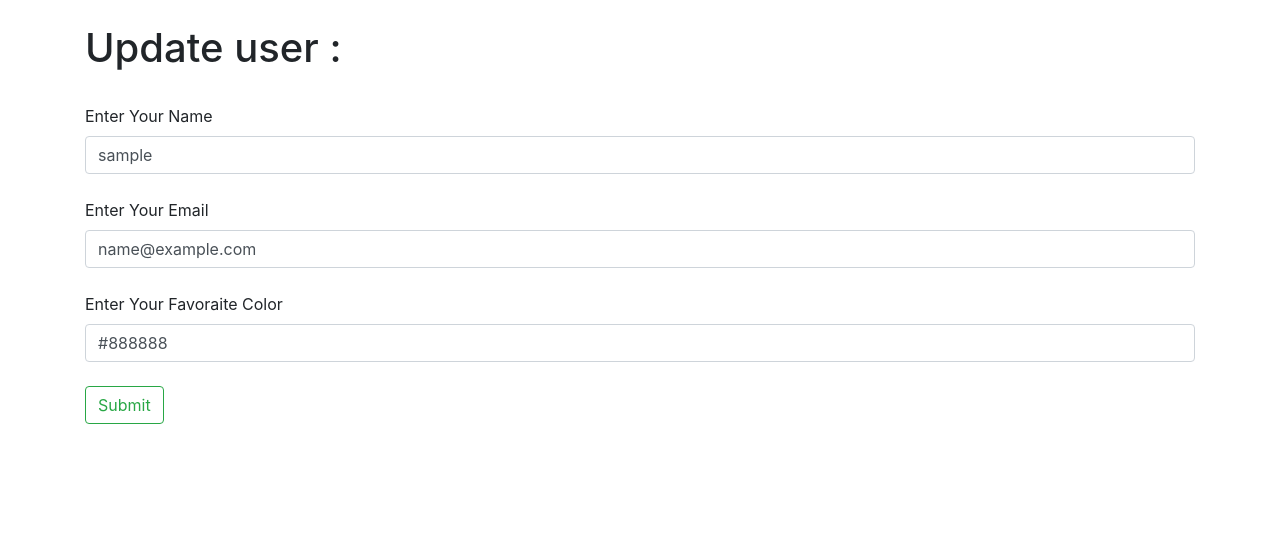
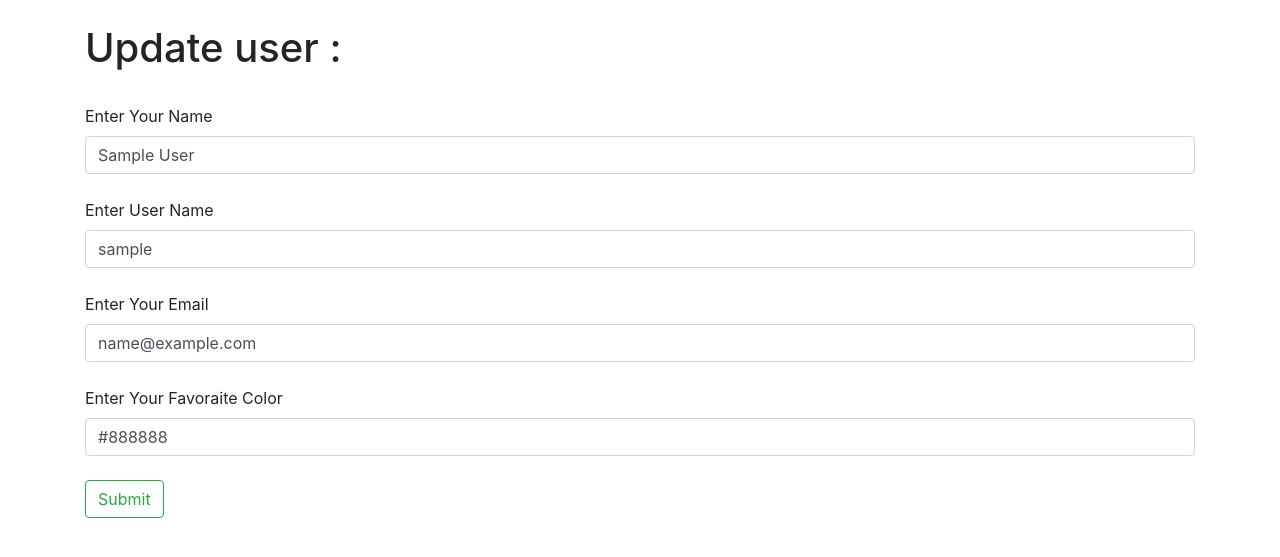
Before and after one commit to an90ass/Blog-Post-Manager, a Flask app: page /update/1 in a window 1280 px wide. Shown: the part 80-637 px from the top of the page. Run offline with Flask 3, Linux system fonts and the light colour scheme; a user stored in the database is signed in; tables that the repository leaves empty hold one stand-in row (values such as "Sample post"); some libraries are stand-ins or nearby versions.

Commit message:
Create One to Many Relationship
One user can have many posts
Posts can have one user

```diff
--- a/BlogPost/Databases.py
+++ b/BlogPost/Databases.py
@@ -32,7 +32,8 @@ def get_user_info(id):
     return user_info
 
 def update_user_in_db(form,user_info):
-    user_info.user_name = form.name.data
+    user_info.user_name = form.user_name.data
+    user_info.name = form.name.data
     user_info.email = form.email.data
     user_info.favorite_color = form.favorite_color.data
     db.session.commit()
@@ -44,8 +45,8 @@ def pw_to_chek_in_db(email):
     user = Users.query.filter_by(email=email).first()
     return user
 
-def add_post(form):
-     post = Posts(title = form.title.data,content=form.content.data,author=form.author.data,slug =form.slug.data)
+def add_post(form,poster):
+     post = Posts(title = form.title.data,content=form.content.data,poster_id=poster,slug =form.slug.data)
      try:
         # Add post data to the DataBase
         db.session.add(post)
@@ -64,7 +65,6 @@ def get_post(id):
 
 def update_post_in_db(form,post):
     post.title = form.title.data
-    post.author = form.author.data
     post.slug = form.slug.data
     post.content = form.content.data
     # Update db
--- a/BlogPost/Models.py
+++ b/BlogPost/Models.py
@@ -22,6 +22,9 @@ class Users(db.Model,UserMixin):
     date_added = db.Column(db.DateTime, default=datetime.utcnow)
     # Do some password stuff!
     password_hash = db.Column(db.String(512))
+    # User Can have many posts
+    posts = db.relationship('Posts',backref='poster')
+
     @property
     def password(self):
         raise AttributeError('password is not a readable attribute!')
@@ -41,6 +44,8 @@ class Posts(db.Model):
         id = db.Column(db.Integer,primary_key = True)
         title = db.Column(db.String(255))
         content = db.Column(db.Text)
-        author = db.Column(db.String(255))
+        # author = db.Column(db.String(255))
         date_posted = db.Column(db.DateTime, default=datetime.utcnow)  # Corrected typo here
         slug = db.Column(db.String(255))
+        # Foreign Key to link Users (refer to the primary key of the user)
+        poster_id = db.Column(db.Integer,db.ForeignKey('users.id'))
--- a/BlogPost/FlaskForms.py
+++ b/BlogPost/WebForms.py
@@ -9,7 +9,7 @@ class NamerForm(FlaskForm):
 
 class UserForm(FlaskForm):
     name = StringField("Enter Your Name",validators=[DataRequired()])
-    user_name = StringField("Enter The User Name",validators=[DataRequired()])
+    user_name = StringField("Enter User Name",validators=[DataRequired()])
     email= StringField("Enter Your Email",validators=[DataRequired()])
     favorite_color = StringField("Enter Your Favoraite Color")
     password_hash = PasswordField("Enter Your Password",validators=[DataRequired(),EqualTo('password_hash2',message='Passwords Must Match')])
@@ -24,7 +24,7 @@ class PasswordForm(FlaskForm):
 class PostForm(FlaskForm):
     title = StringField("Title",validators=[DataRequired()])
     content = StringField("Content",validators=[DataRequired()],widget=TextArea())
-    author = StringField("Author",validators=[DataRequired()])
+    author = StringField("Author")
     slug = StringField("Slug",validators=[DataRequired()])
     submit = SubmitField("Submit")
 
--- a/BlogPost/app.py
+++ b/BlogPost/app.py
@@ -1,6 +1,6 @@
 from flask import Flask, render_template, flash,request,redirect, url_for
 from Databases import add_user_to_db, delete_post_from_db, delete_user_from_db, get_all_users, get_all_posts, get_post, get_user_by_user_name, get_user_info, pw_to_chek_in_db, update_post_in_db, update_user_in_db,add_post
-from FlaskForms import LoginForm, NamerForm, PasswordForm, UserForm ,PostForm
+from WebForms import LoginForm, NamerForm, PasswordForm, UserForm ,PostForm
 from Models import db, migrate, login_manager
 from werkzeug.security import check_password_hash
 from datetime import date, datetime
@@ -73,6 +73,7 @@ def add_user():
 
 
 @app.route('/update/<int:id>',methods=['GET','POST'])
+@login_required
 def update_user(id):
     form = UserForm()
     user_info = get_user_info(id)
@@ -82,21 +83,24 @@ def update_user(id):
             update_user_in_db(form,user_info)
             # name = form.name.data =''
             flash("User updated successfully")
-            return render_template("update.html",
+            return render_template("update_user.html",
                                     form=form,
-                                   user_info=user_info)
+                                   user_info=user_info,
+                                   id=id)
             # our_users = get_all_users()
             # return render_template("add_user.html", form=form, name=name , our_users=our_users)
 
         except Exception as e:
             flash("Error ! ")
-            return render_template("update.html",
+            return render_template("update_user.html",
                                     form=form,
-                                   user_info=user_info)
+                                   user_info=user_info,
+                                   id=id)
     else:
-        return render_template("update.html",
+        return render_template("update_user.html",
                                     form=form,
-                                   user_info=user_info)
+                                   user_info=user_info,
+                                   id=id)
 @app.route('/delete/<int:id>')
 def delete_user(id):
     name = None
@@ -153,10 +157,12 @@ def get_current_date():
 
 # Add Post Page
 @app.route('/add-post', methods=['GET', 'POST'])
+@login_required
 def add_post_route():
     form = PostForm()
     if form.validate_on_submit():
-        add_post(form)
+        poster = current_user.id
+        add_post(form,poster)
         form.title.data = ''
         form.content.data = ''
         form.author.data = ''
@@ -176,6 +182,7 @@ def post(id):
     return render_template("post.html", post=post)
 
 @app.route('/posts/edit/<int:id>',methods=['GET','POST'])
+@login_required
 def update_post(id):
     form = PostForm()
     post = get_post(id)
@@ -187,7 +194,6 @@ def update_post(id):
         except Exception as e:
             print(e)
     form.title.data = post.title
-    form.author.data = post.author
     form.slug.data = post.slug
     form.content.data = post.content
     return render_template("update_post.html",form=form)
@@ -227,6 +233,30 @@ def login():
 @app.route('/dashboard',methods=['GET','POST'])
 @login_required
 def dashboard():
+    form = UserForm()
+    id = current_user.id
+    user_info = get_user_info(id)
+    print(user_info)
+    if request.method =="POST":
+        try:
+            update_user_in_db(form,user_info)
+            # name = form.name.data =''
+            flash("User updated successfully")
+            return render_template("dashboard.html",
+                                    form=form,
+                                   user_info=user_info)
+            # our_users = get_all_users()
+            # return render_template("add_user.html", form=form, name=name , our_users=our_users)
+
+        except Exception as e:
+            flash("Error ! ")
+            return render_template("dashboard.html",
+                                    form=form,
+                                   user_info=user_info)
+    else:
+        return render_template("dashboard.html",
+                                    form=form,
+                                   user_info=user_info)
     return render_template("dashboard.html")
 
 
--- a/BlogPost/templates/add_post.html
+++ b/BlogPost/templates/add_post.html
@@ -17,10 +17,7 @@
         {{ form.title.label(class="form-label") }}
         {{ form.title(class="form-control") }}
     </div>
-    <div class="form-group">
-        {{ form.author.label(class="form-label") }}
-        {{ form.author(class="form-control") }}
-    </div>
+
     <div class="form-group">
         {{ form.slug.label(class="form-label") }}
         {{ form.slug(class="form-control") }}
--- a/BlogPost/templates/post.html
+++ b/BlogPost/templates/post.html
@@ -18,7 +18,7 @@
         <div class="card mb-4 shadow-sm border-primary">
             <div class="card-body bg-light">
               <h5 class="card-title text-primary">  {{ post.title }}</h5>
-                <h6 class="card-subtitle mb-2 text-muted">By: {{ post.author }}</h6>
+                <h6 class="card-subtitle mb-2 text-muted">By: {{ post.poster.name }}</h6>
                 <p class="card-text">{{ post.content }}</p>
                 <p class="card-text">
                     <small class="text-muted">{{ post.date_posted.strftime('%Y-%m-%d %H:%M:%S') }}</small>
--- a/BlogPost/templates/posts.html
+++ b/BlogPost/templates/posts.html
@@ -21,7 +21,7 @@
                 <h5 class="card-title text-primary">
                     <a href="{{ url_for('post', id=post.id) }}">{{ post.title }}</a>
                 </h5>
-                <h6 class="card-subtitle mb-2 text-muted">By: {{ post.author }}</h6>
+                <h6 class="card-subtitle mb-2 text-muted">By: {{ post.poster.name }}</h6>
                 <p class="card-text">{{ post.content }}</p>
                 <p class="card-text">
                     <small class="text-muted">{{ post.date_posted.strftime('%Y-%m-%d %H:%M:%S') }}</small>
--- a/BlogPost/templates/update_post.html
+++ b/BlogPost/templates/update_post.html
@@ -17,10 +17,7 @@
         {{ form.title.label(class="form-label") }}
         {{ form.title(class="form-control") }}
     </div>
-    <div class="form-group">
-        {{ form.author.label(class="form-label") }}
-        {{ form.author(class="form-control") }}
-    </div>
+
     <div class="form-group">
         {{ form.slug.label(class="form-label") }}
         {{ form.slug(class="form-control") }}
--- a/BlogPost/templates/update.html
+++ b/BlogPost/templates/update_user.html
@@ -10,16 +10,18 @@
 </div>
 {% endfor %}
 
-{% if name %}
-    <h1>Update user!</h1>
-{% else %}
+{% if id == current_user.id %}
     <h1>Update user : </h1>
     <br/>
+
     <form action="/update/{{
         user_info.id}}" method="post">
         {{ form.hidden_tag() }}
         {{ form.name.label(class="form-label") }}
-        {{ form.name(class="form-control", value= user_info.user_name )}}
+        {{ form.name(class="form-control", value= user_info.name )}}
+        <br/>
+        {{ form.user_name.label(class="form-label") }}
+        {{ form.user_name(class="form-control", value= user_info.user_name )}}
         <br/>
         {{ form.email.label(class="form-label") }}
         {{ form.email(class="form-control", value= user_info.email) }}
@@ -31,5 +33,14 @@
         {{ form.submit(class="btn btn-outline-success") }}
     </form>
     <br/><br/><br/>
+{% else %}
+    <div class="alert alert-danger alert-dismissible fade show" role="alert">
+        You Can't Edit This User...
+        <button type="button" class="close" data-dismiss="alert" aria-label="Close">
+            <span aria-hidden="true">&times;</span>
+        </button>
+    </div>
+    <h1>Access Denied !!..</h1>
+    <p>Sorry, you can't access this user profile </p>
 {% endif %}
 {% endblock %}
```
Also changed, not shown: BlogPost/migrations/versions/000a7c6f1420_added_foreignkey.py (added, +36 -0 lines), BlogPost/templates/dashboard.html (+25 -3 lines).
